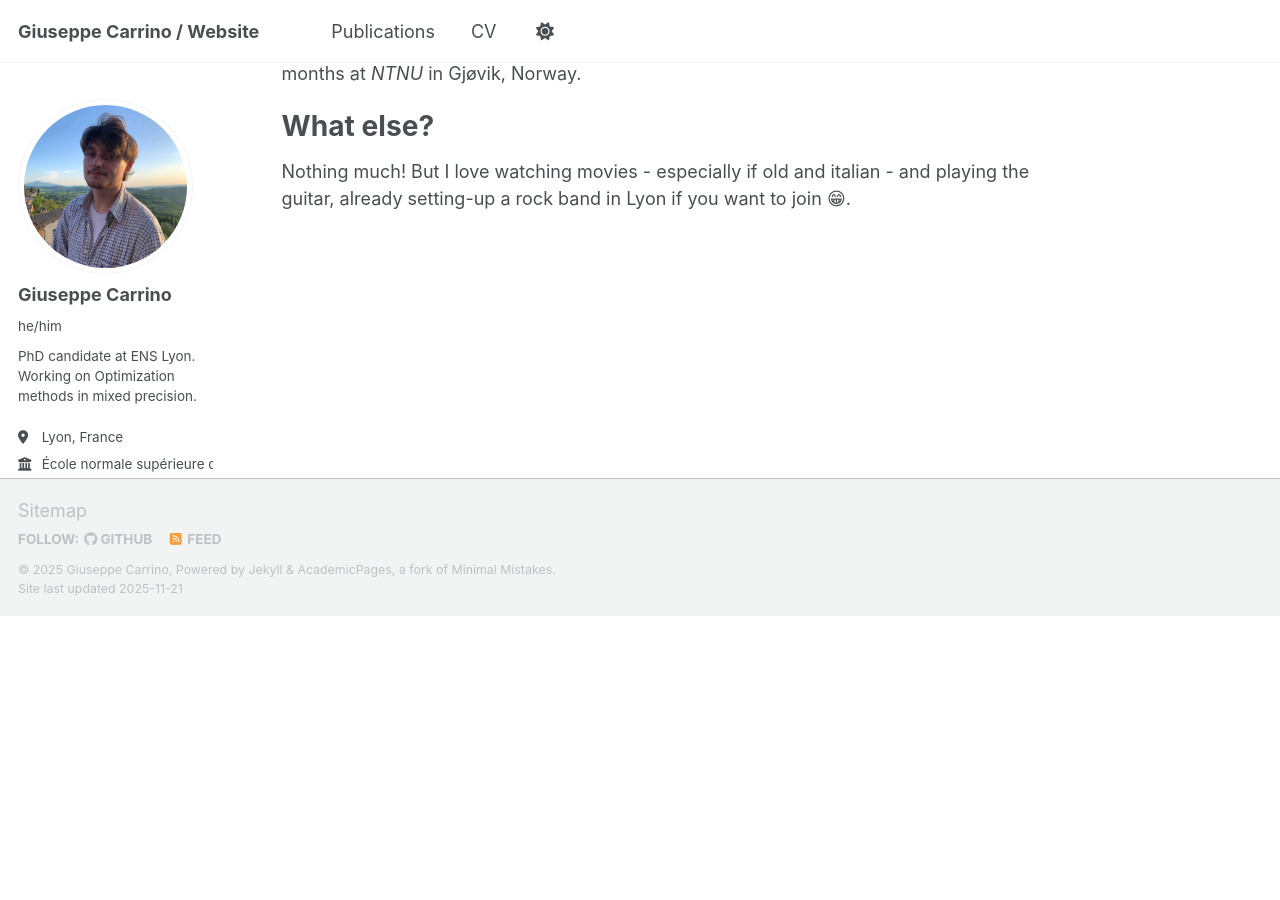
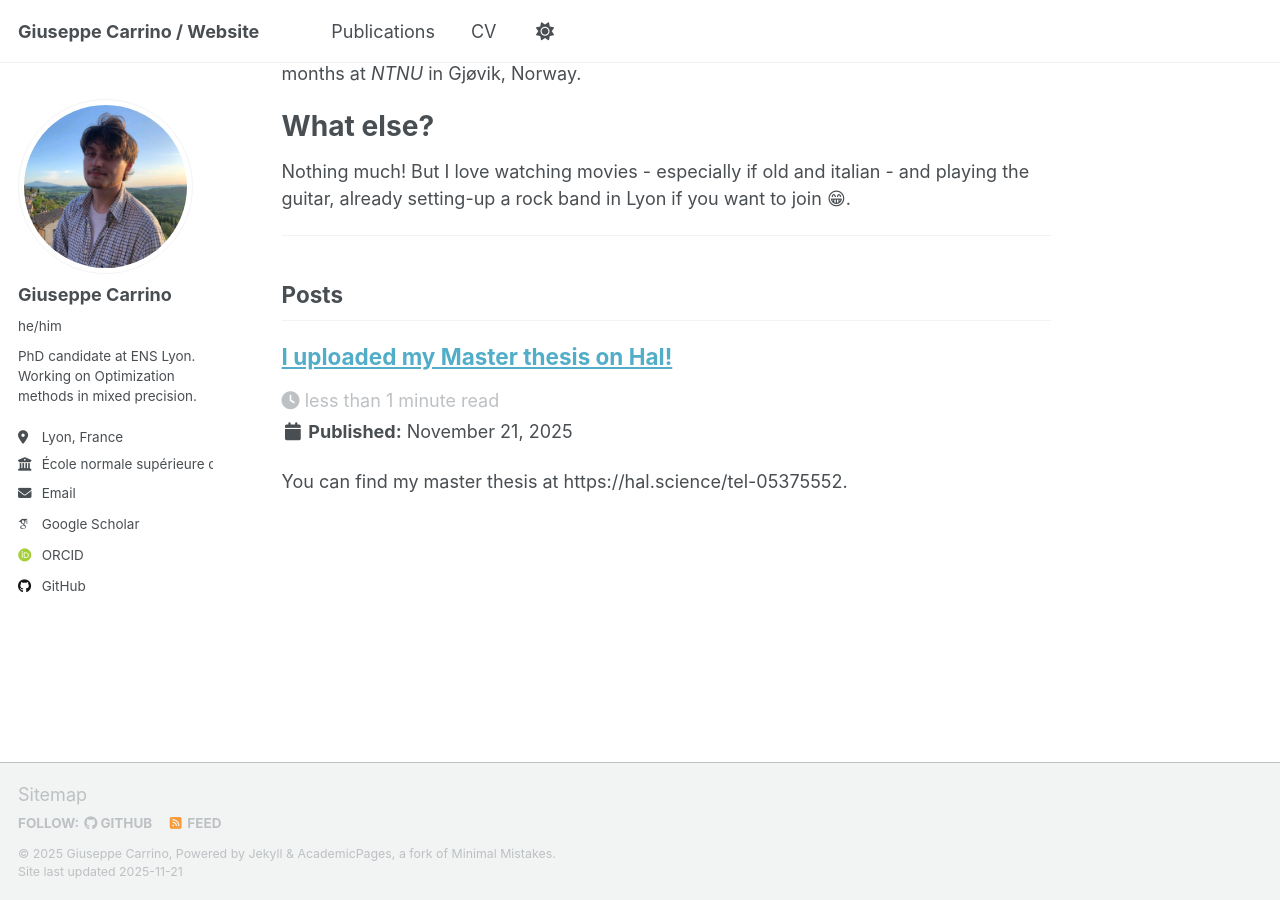
Before and after one commit to JosephCarrino/josephcarrino.github.io, a Jekyll site: the page built from _pages/about.md, in a window 1280 px wide and 900 px high, scrolled down 521 px. Built offline with Jekyll 4.4.1, drawn with Linux system fonts in a browser that asks for light colours; emoji names are drawn with the system emoji font; some web fonts are replaced; a script that is not in the unit is left out; before the commit the page ends 1137 px from its top, so only the background shows below that.

Commit message:
Post try

```diff
--- a/_pages/about.md
+++ b/_pages/about.md
@@ -21,3 +21,9 @@
 What else?
 ======
 Nothing much! But I love watching movies - especially if old and italian - and playing the guitar, already setting-up a rock band in Lyon if you want to join :grin:.
+
+---
+<h2>Posts</h2>
+{% for post in site.posts %}
+  {% include archive-single.html %}
+{% endfor %}
```
